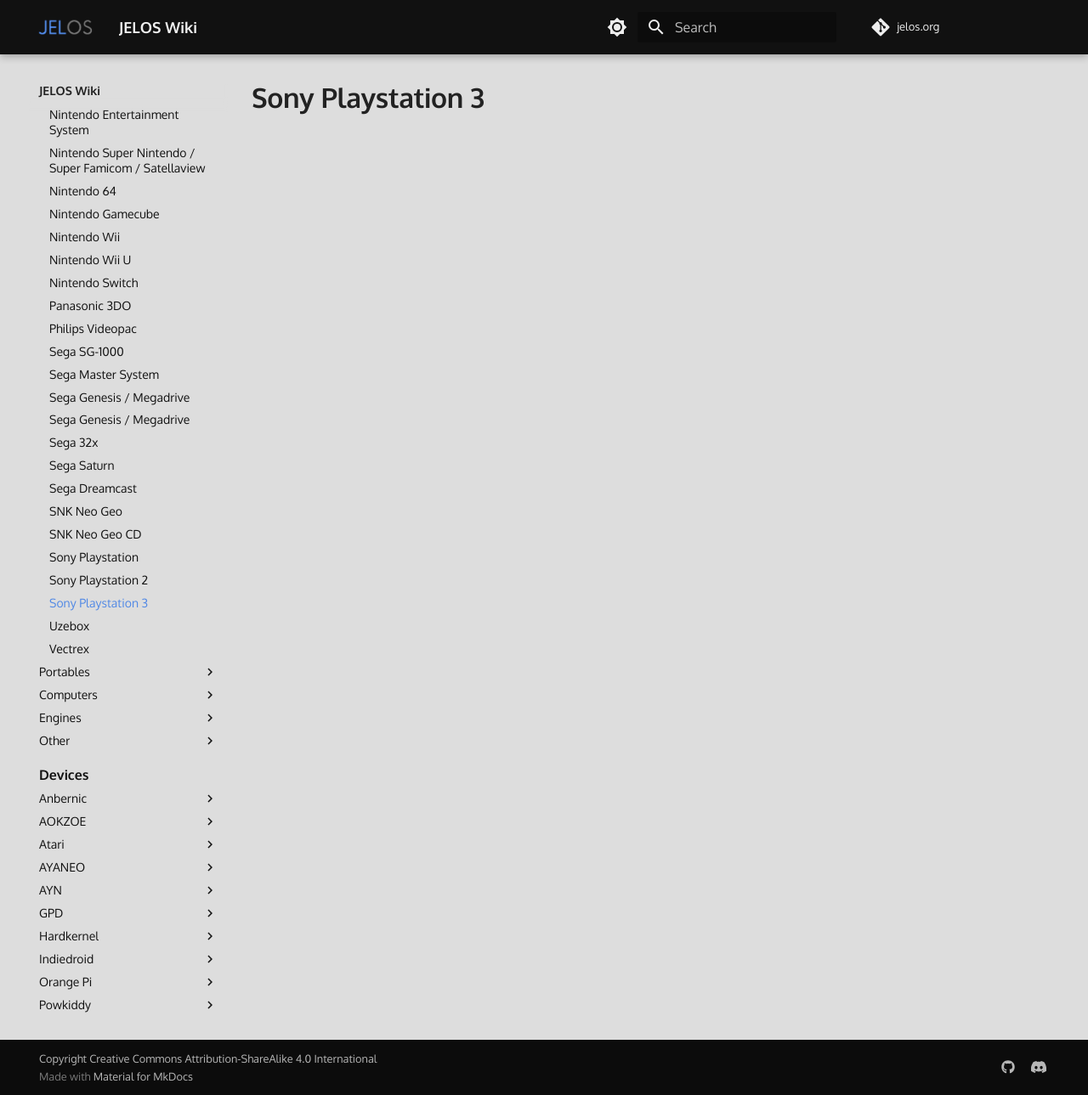
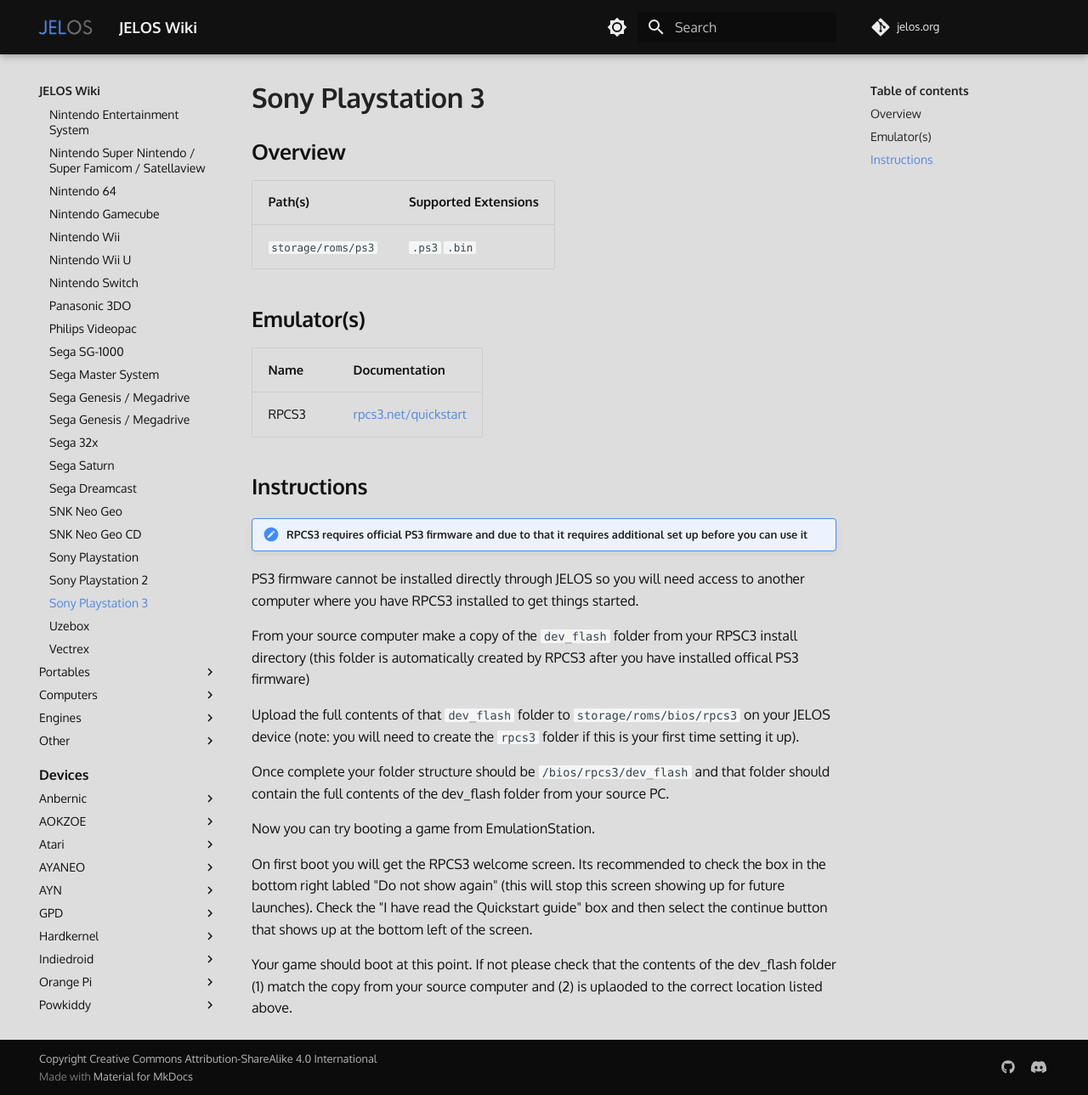
Before and after one commit to wbrawner/jelos.org, an MkDocs documentation site: the page built from docs/systems/ps3.md, in a window 1280 px wide and 1289 px high. Shown: the whole window at 85% size. Built offline with MkDocs 1.6.1 and Material for MkDocs 9.7.7, drawn with Linux system fonts in a browser that asks for light colours; some web fonts are replaced; comment, search, counter and statistics services are not loaded.

Commit message:
Update ps3.md

```diff
--- a/docs/systems/ps3.md
+++ b/docs/systems/ps3.md
@@ -1 +1,31 @@
 # Sony Playstation 3
+
+## Overview
+
+| Path(s) | Supported Extensions |
+| --- | --- |
+| `storage/roms/ps3` | `.ps3` `.bin` |
+
+## Emulator(s)
+
+| Name | Documentation |
+| --- | --- |
+| RPCS3 | [rpcs3.net/quickstart](https://rpcs3.net/quickstart) |
+
+## Instructions
+
+!!! note "RPCS3 requires official PS3 firmware and due to that it requires additional set up before you can use it"
+
+PS3 firmware cannot be installed directly through JELOS so you will need access to another computer where you have RPCS3 installed to get things started.
+
+From your source computer make a copy of the `dev_flash` folder from your RPSC3 install directory (this folder is automatically created by RPCS3 after you have installed offical PS3 firmware)
+
+Upload the full contents of that `dev_flash` folder to `storage/roms/bios/rpcs3` on your JELOS device (note: you will need to create the `rpcs3` folder if this is your first time setting it up).
+
+Once complete your folder structure should be `/bios/rpcs3/dev_flash` and that folder should contain the full contents of the dev_flash folder from your source PC.
+
+Now you can try booting a game from EmulationStation.
+
+On first boot you will get the RPCS3 welcome screen. Its recommended to check the box in the bottom right labled "Do not show again" (this will stop this screen showing up for future launches).  Check the "I have read the Quickstart guide" box and then select the continue button that shows up at the bottom left of the screen.
+
+Your game should boot at this point.  If not please check that the contents of the dev_flash folder (1) match the copy from your source computer and (2) is uplaoded to the correct location listed above.
```
